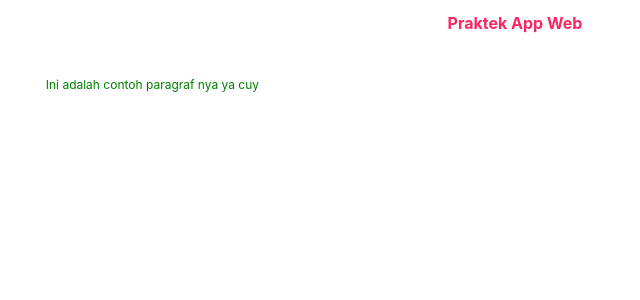
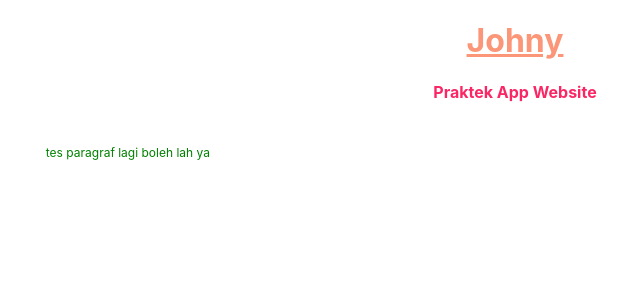
Before and after one commit to Zulharmin-192113301/Pertemuan3, a React (Create React App) app: page / in a window 1280 px wide. Shown: the top 300 px of the page, without its empty margins (125-765 px from the left). Built offline with nearby package versions, Linux system fonts and the light colour scheme.

Commit message:
Latihan 3.6 - deklarasi variabel

```diff
--- a/src/App.js
+++ b/src/App.js
@@ -5,11 +5,15 @@ class App extends Component {
 
   render() {
 
+    var judul = <u>Johny</u>;
+    const vsubjudul =  "Praktek App Website";
+    this.tulisan = "tes paragraf lagi boleh lah ya";
+
     return(
       <div className='isi'>
-          {/* <h1 style={{textAlign:'center', color:'rgb(252, 150, 120)'}}>Hello World</h1> */}
-          <h2 className='subjudul'>Praktek App Web</h2>
-          <p className='paragraf'>Ini adalah contoh paragraf nya ya cuy</p>
+          <h1 style={{textAlign:'center', color:'rgb(252, 150, 120)'}}> {judul} </h1>
+          <h2 className='subjudul'>  {vsubjudul} </h2>
+          <p className='paragraf'> {this.tulisan} </p>
       </div>
     );
   }
```
